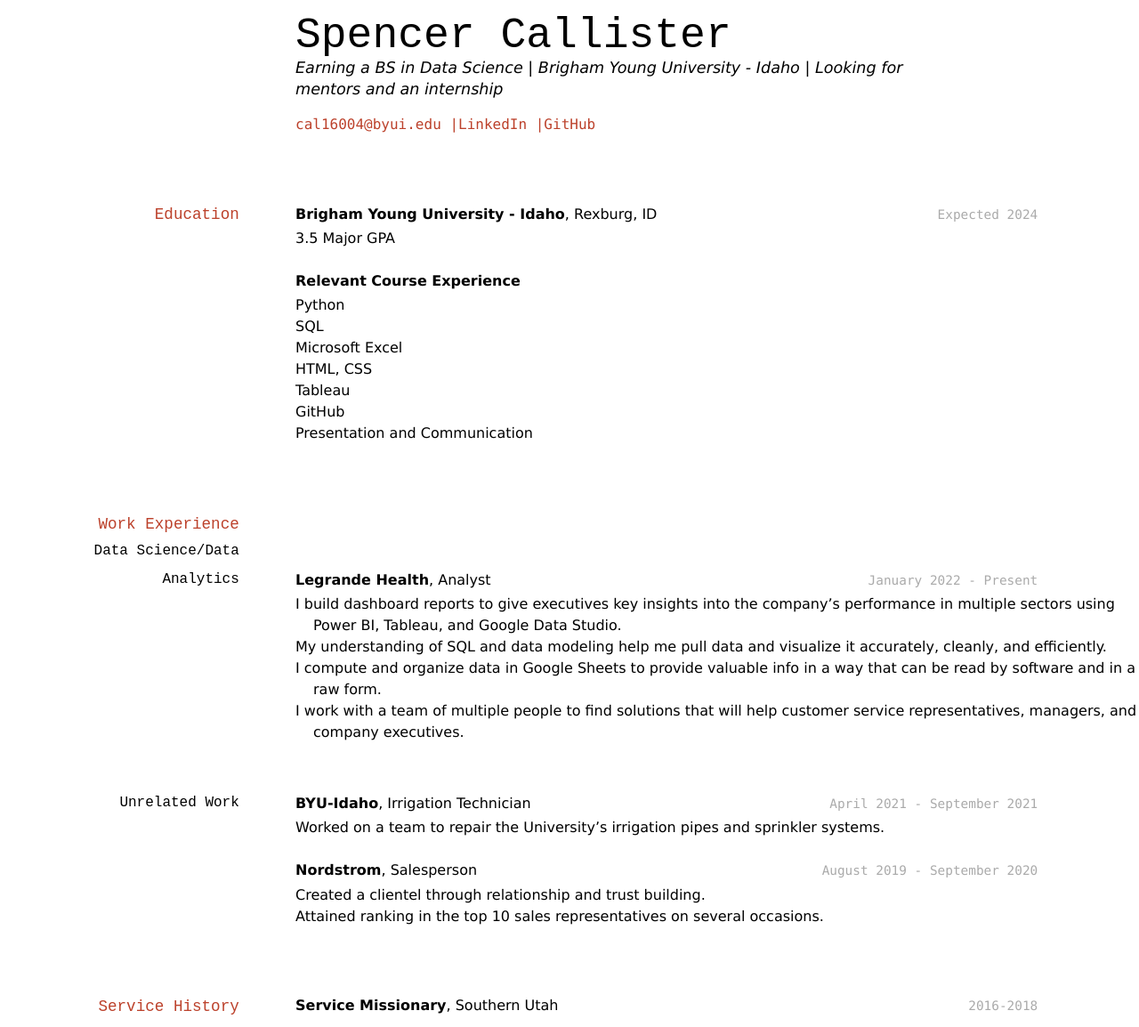
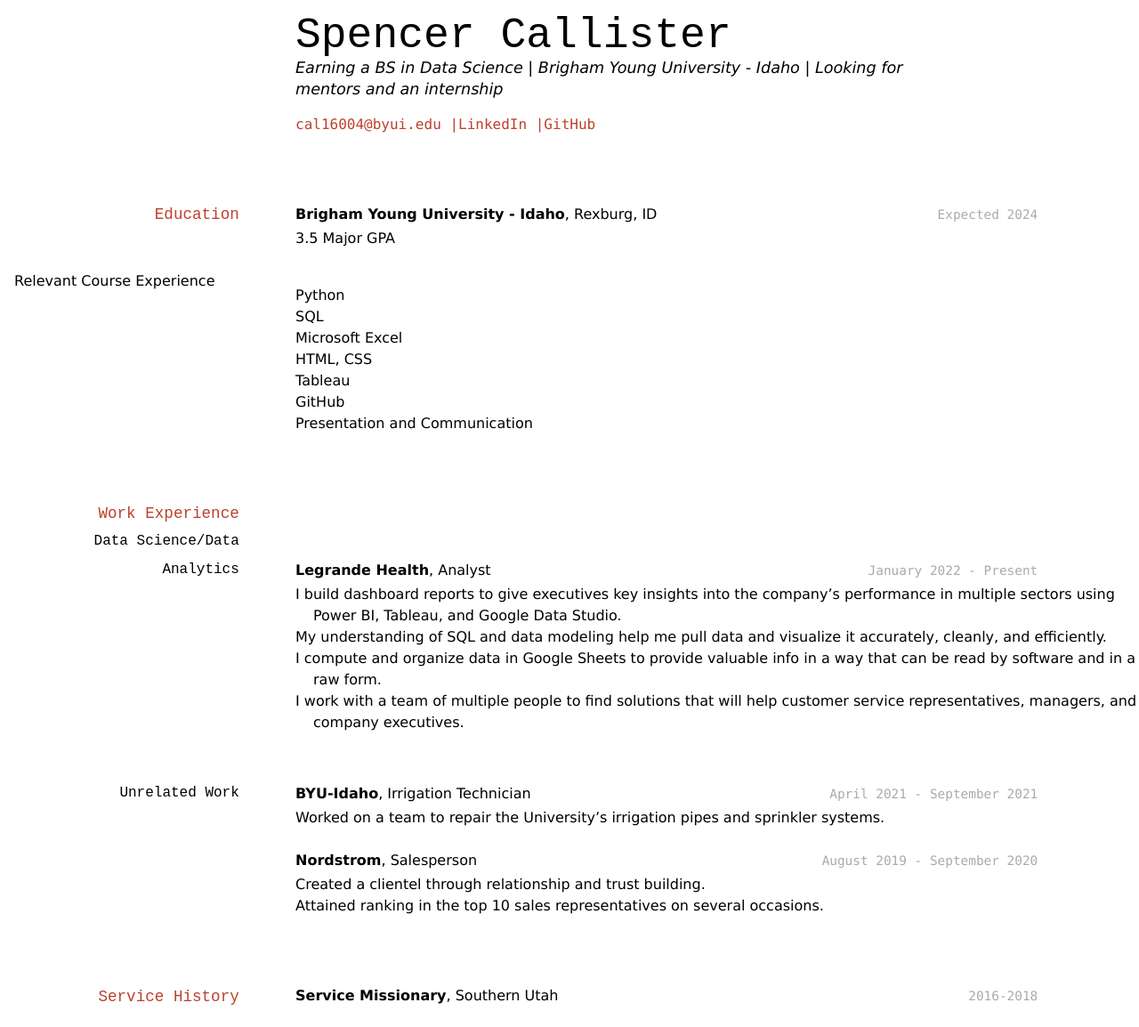
Before and after one commit to spencercallister/callister-resume, a Jekyll site: the page built from docs/index.md, in a window 1280 px wide. Shown: the whole page at 89% size. Built offline with Jekyll 4.4.1, drawn with Linux system fonts in a browser that asks for light colours.

Commit message:
first draft final

```diff
--- a/docs/index.md
+++ b/docs/index.md
@@ -20,7 +20,7 @@ __Brigham Young University - Idaho__, Rexburg, ID
 
 - 3.5 Major GPA
 
-**Relevant Course Experience**
+###### Relevant Course Experience
 - Python
 - SQL
 - Microsoft Excel
```
